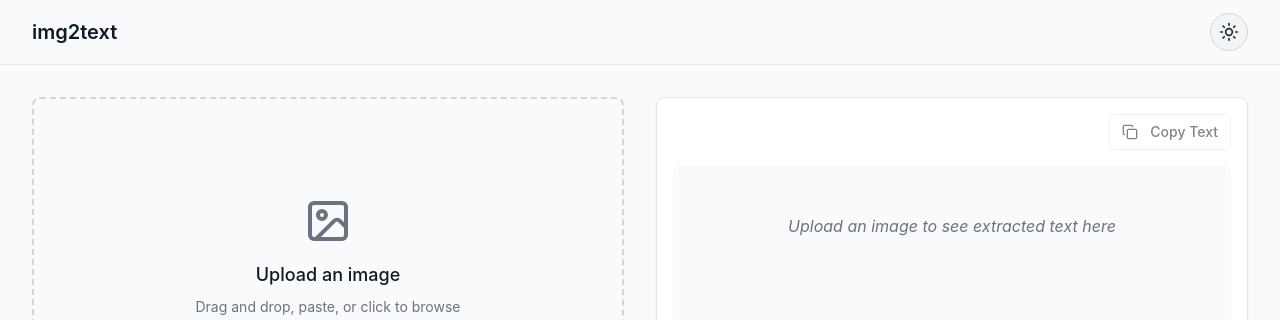
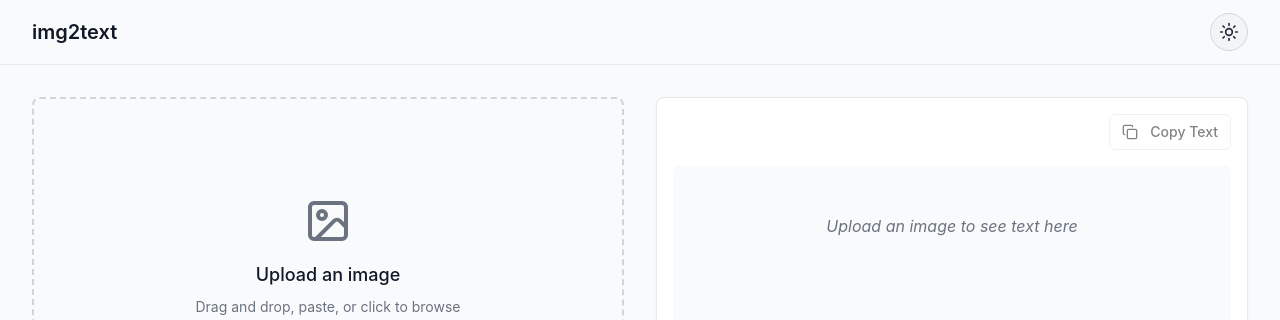
Before and after one commit to s1099/web-img2txt, a React (Vite) app: page / in a window 1280 px wide. Shown: the top 320 px of the page. Built offline with nearby package versions, Linux system fonts and the light colour scheme.

Commit message:
update string

```diff
--- a/src/components/TextDisplay.tsx
+++ b/src/components/TextDisplay.tsx
@@ -65,7 +65,7 @@ const TextDisplay: React.FC<TextDisplayProps> = ({ text, theme }) => {
             <p className="whitespace-pre-wrap leading-relaxed">{text}</p>
           ) : (
             <p className="text-gray-500 dark:text-gray-400 text-center italic py-8">
-              Upload an image to see extracted text here
+              Upload an image to see text here
             </p>
           )}
         </ScrollArea>
```
